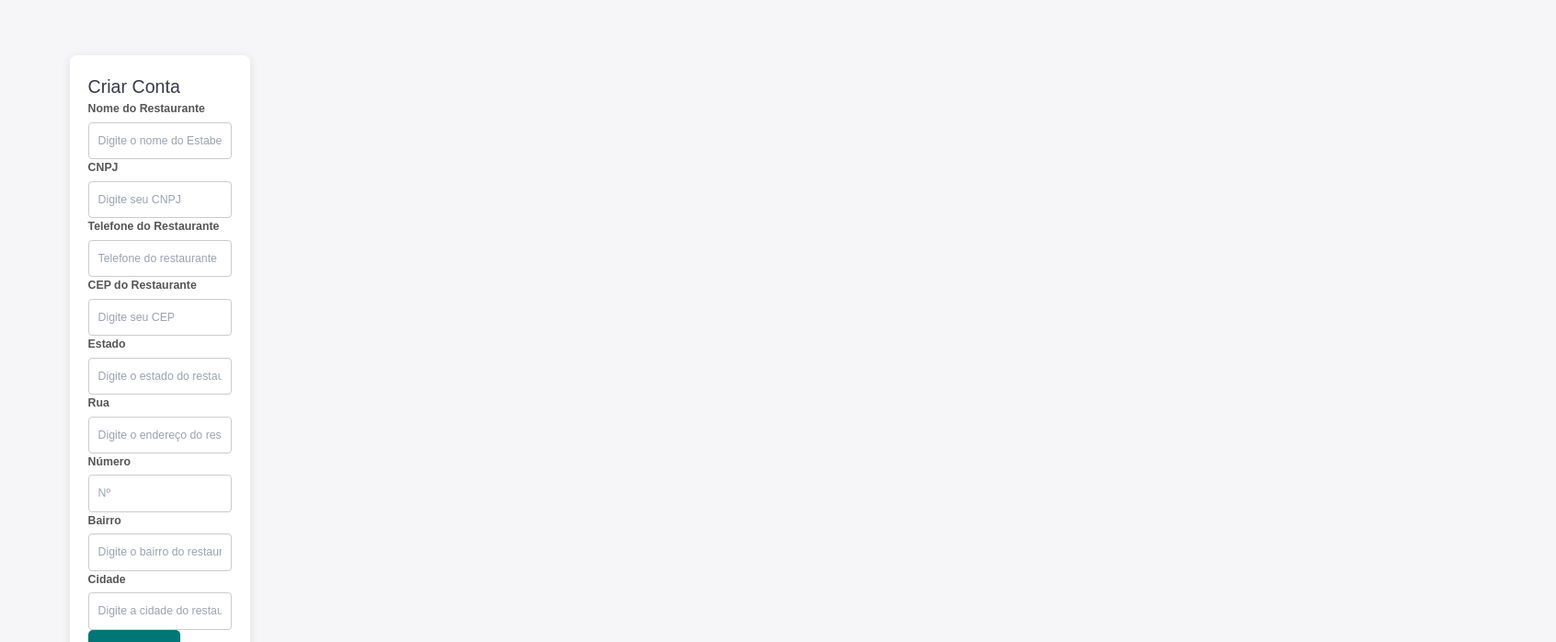
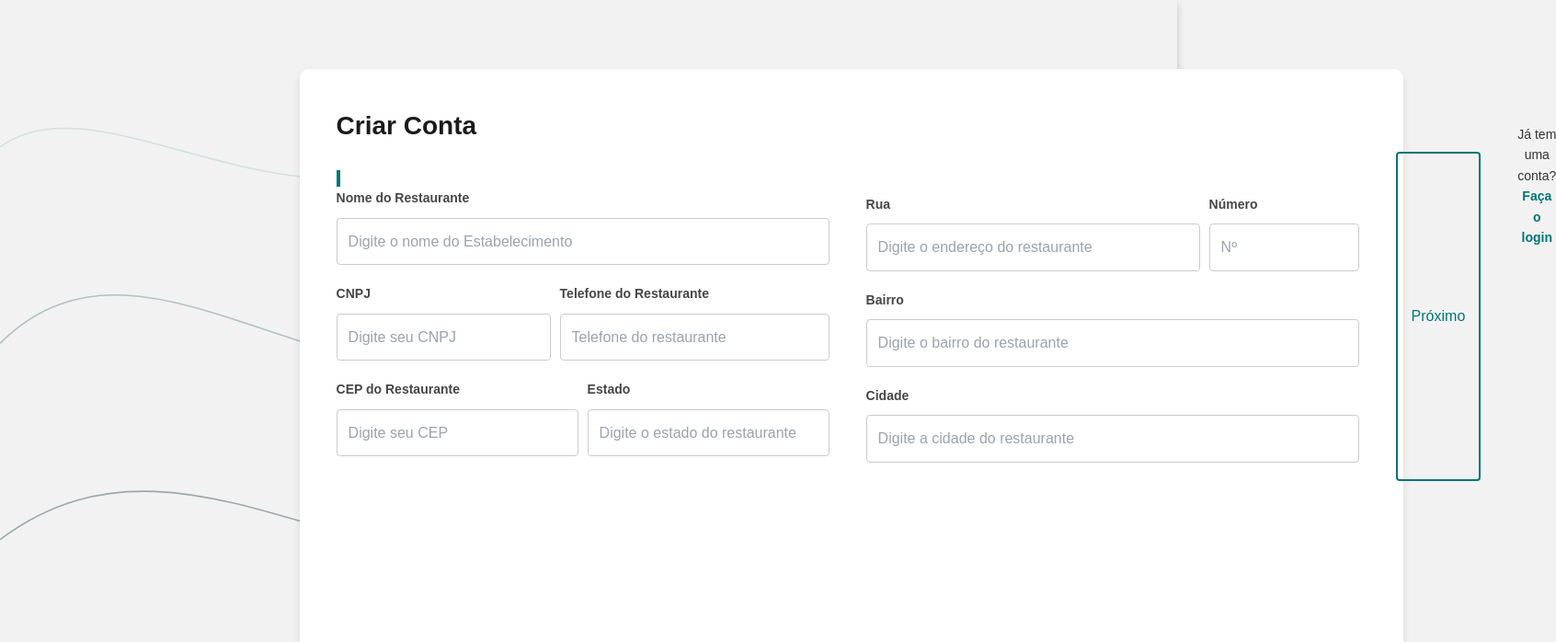
Before and after one commit to Rafael-Galindo/react-oneat-1, a Next.js app: page /cadastrarRestaurante in a window 1280 px wide. Shown: the top 698 px of the page at 92% size, 1692 px wide, since content can reach past the window. Built offline with nearby package versions, Linux system fonts and the light colour scheme.

Commit message:
adicionando cadastro de restaurante

```diff
--- a/app/cadastrarRestaurante/cadRest.css
+++ b/app/cadastrarRestaurante/cadRest.css
@@ -8,6 +8,8 @@
 }
 
 body {
+    display: flex;
+    align-items: center;
     font-family: 'Montserrat', sans-serif;
     background-color: #f2f2f2; /* Cor de fundo principal */
     color: #333;
@@ -33,15 +35,16 @@ body::before {
         z-index: -1; /* Faz com que o overlay fique atrás do conteúdo */
 }
 
-body .container:hover {
+body .container-rest:hover {
     box-shadow: none;
 }
 
 /* Estilos gerais do contêiner */
-.container {
+.container-rest {
+    margin-left: 300px;
+    width: 1200px;
     max-width: 1200px; /* Reduzi o max-width para layouts maiores */
     height: 650px;
-    margin: 50px auto;
     padding: 40px;
     background-color: #fff;
     box-shadow: 0 4px 8px rgba(0, 0, 0, 0.1);
@@ -89,7 +92,7 @@ input[type="text"]:focus {
 }
 
 /* Layout do formulário */
-.form-container {
+.form-container-rest {
     display: flex;
     justify-content: space-between;
     gap: 40px;
@@ -110,7 +113,7 @@ input#numero_restaurante {
 }
 
 /* Botão */
-.btn {
+.btn-rest {
     margin-top: 50px;
     width: 100%;
     padding: 15px;
@@ -123,7 +126,7 @@ input#numero_restaurante {
     transition: background-color 0.3s;
 }
 
-.btn:hover {
+.btn-rest:hover {
     background-color: #007676;
     color: #fff;
 }
--- a/app/cadastrarRestaurante/page.jsx
+++ b/app/cadastrarRestaurante/page.jsx
@@ -5,6 +5,7 @@ import { useNavigate } from 'react-router-dom';
 import supabase from "@/supabase"; // Supondo que o cliente Supabase esteja configurado
 import Swal from 'sweetalert2'; // Para as mensagens de sucesso e erro
 import Link from 'next/link';
+import style from "./cadRest.css";
 
 const CriarConta = () => {
   const [formData, setFormData] = useState({
@@ -96,9 +97,8 @@ const CriarConta = () => {
   };
 
   return (
-    <div className="wrapper">
-      <div className="container">
-        <form id="formulario_final" className="form-container" onSubmit={handleSubmit}>
+      <div className="container-rest">
+        <form id="formulario_rest" className="form-container-rest" onSubmit={handleSubmit}>
           <div className="form-left">
             <h2>Criar Conta</h2>
             <span id="line"></span>
@@ -211,16 +211,14 @@ const CriarConta = () => {
             />
           </div>
 
-          <button type="submit" id="btn_prox" className="btn">
+        <button type="submit" id="btn_prox" className="btn-rest">
             Próximo
           </button>
-
-        </form>
         <p className="login-link">
           Já tem uma conta? <a href="./index.html">Faça o login</a>
         </p>
+        </form>
       </div>
-    </div>
   );
 };
 
```
